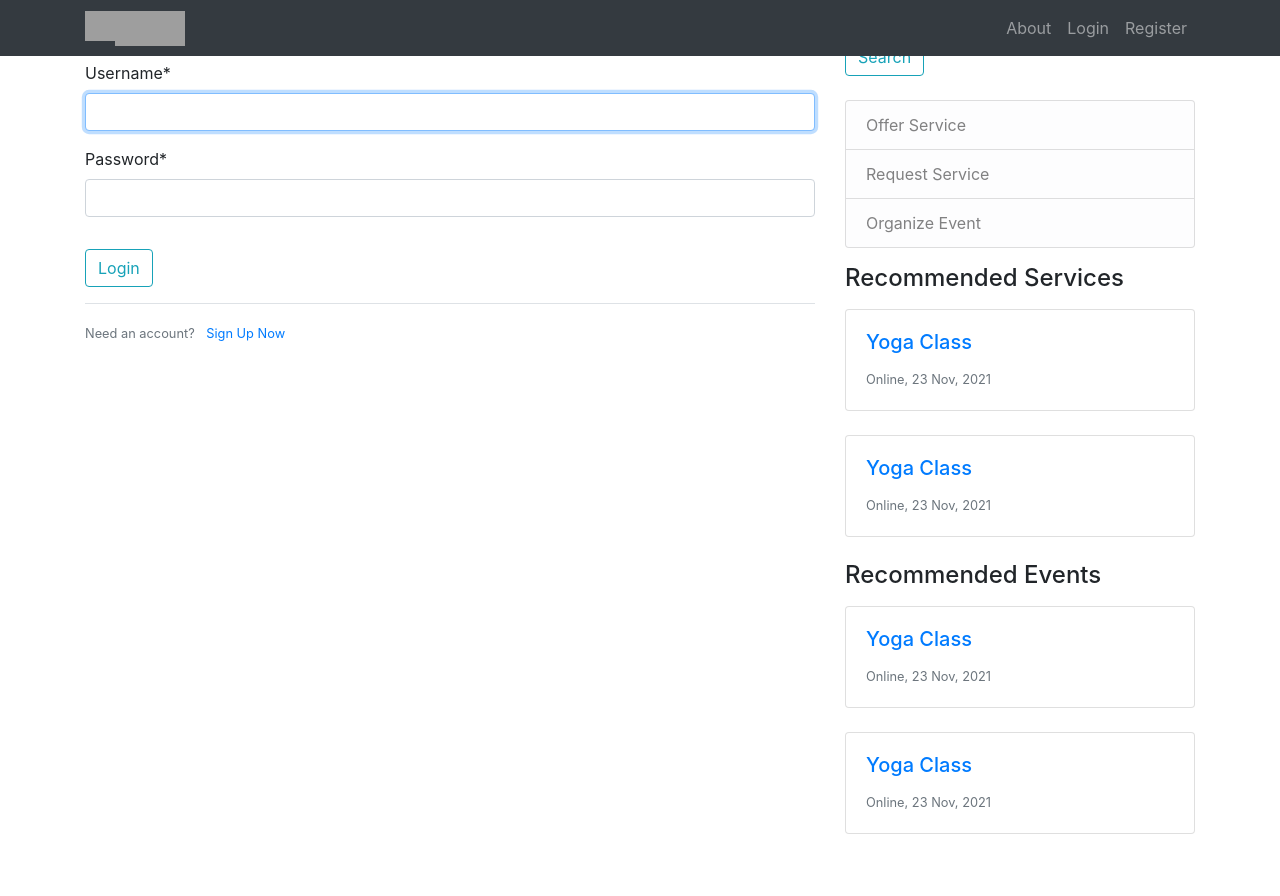
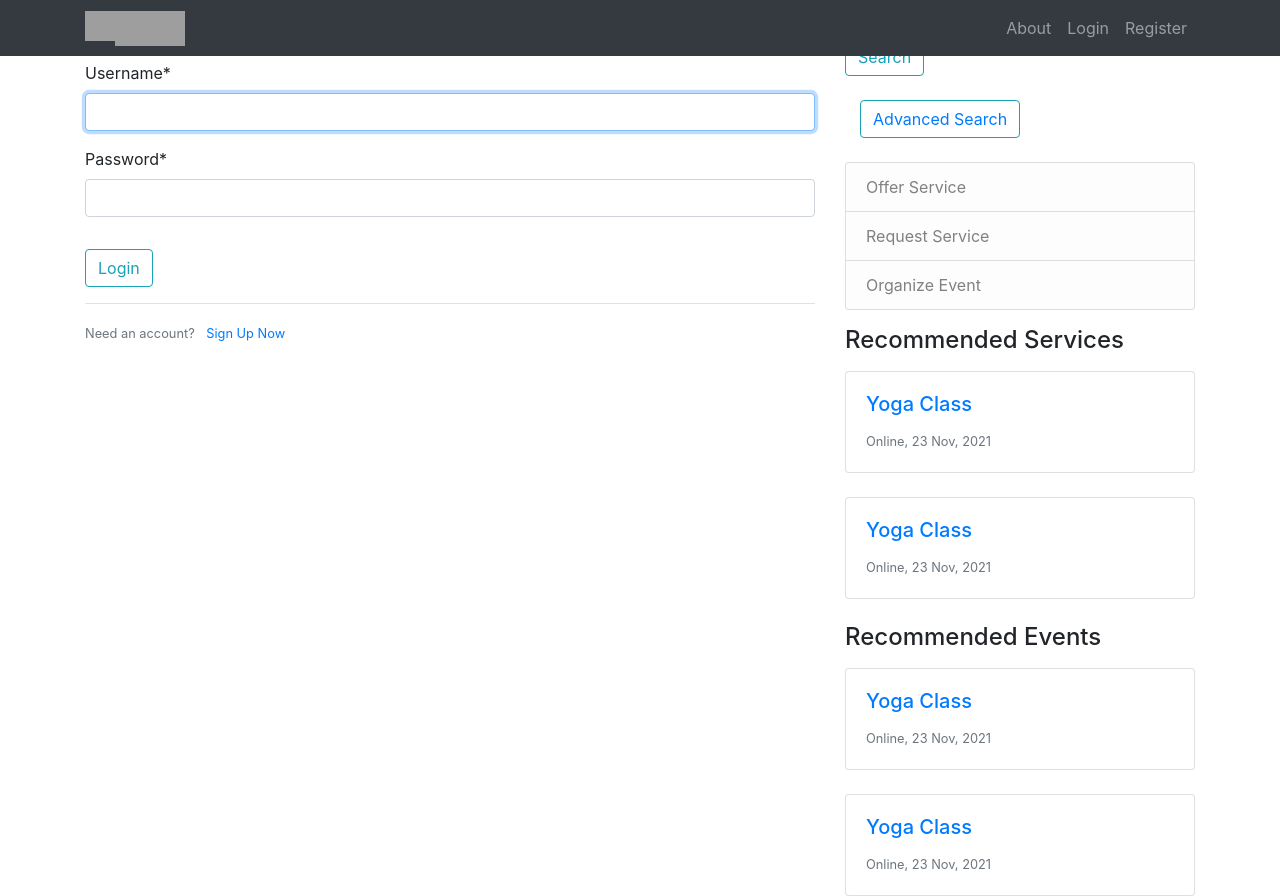
Before and after one commit to ezgisendil/SWE573-WebDevelopmentProject, a Django app: page /login/ in a window 1280 px wide. Before the commit the page ends 834 px from the top, so only its background shows below. Run offline with Django 3.2, Linux system fonts and the light colour scheme; some libraries are stand-ins or nearby versions; grey boxes are pictures that could not be loaded.

Commit message:
advanced search linked to sidebar

```diff
--- a/service/templates/service/base.html
+++ b/service/templates/service/base.html
@@ -76,6 +76,10 @@
               <button class="btn btn-outline-info my-2 my-sm-0" type="submit">Search</button>
             </form>
           </br>
+          <div class="col-md-4">
+            <button class="btn btn-outline-info my-2 my-sm-0" type="submit"><a href="{% url 'search-advanced' %}">Advanced Search</a></button>
+          </div>
+          </br>
             <p class='text-muted'>
 
                 <a class="list-group-item list-group-item-light" href="{% url 'offer-create' %}">Offer Service</a>
```
